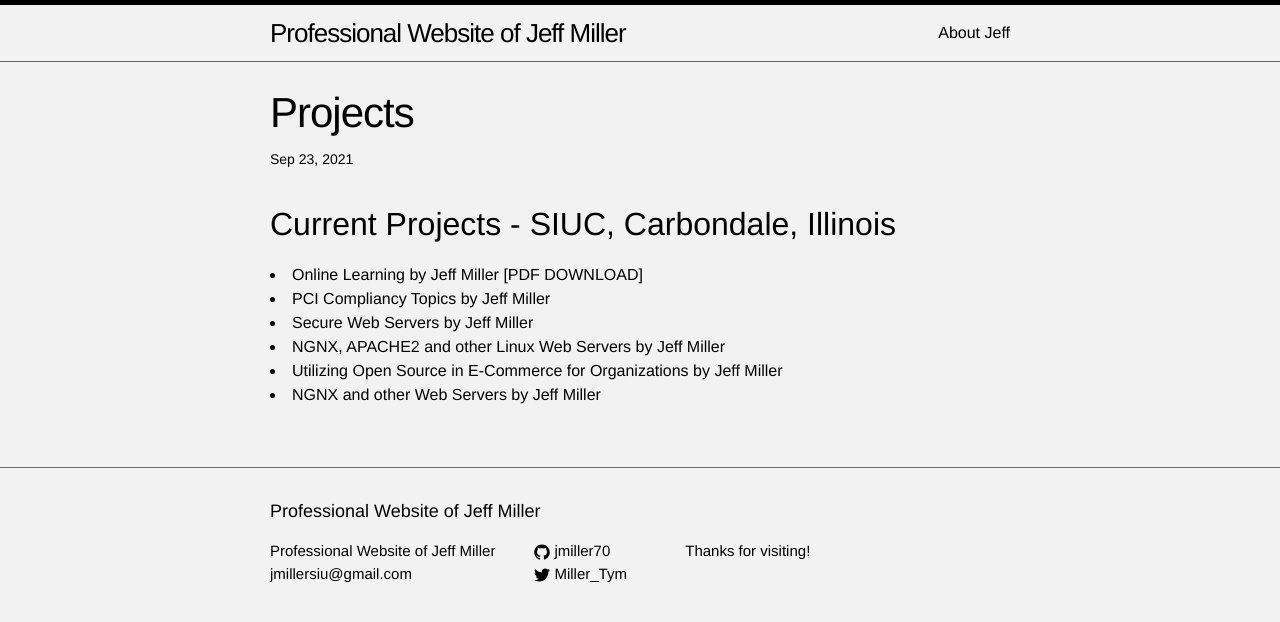
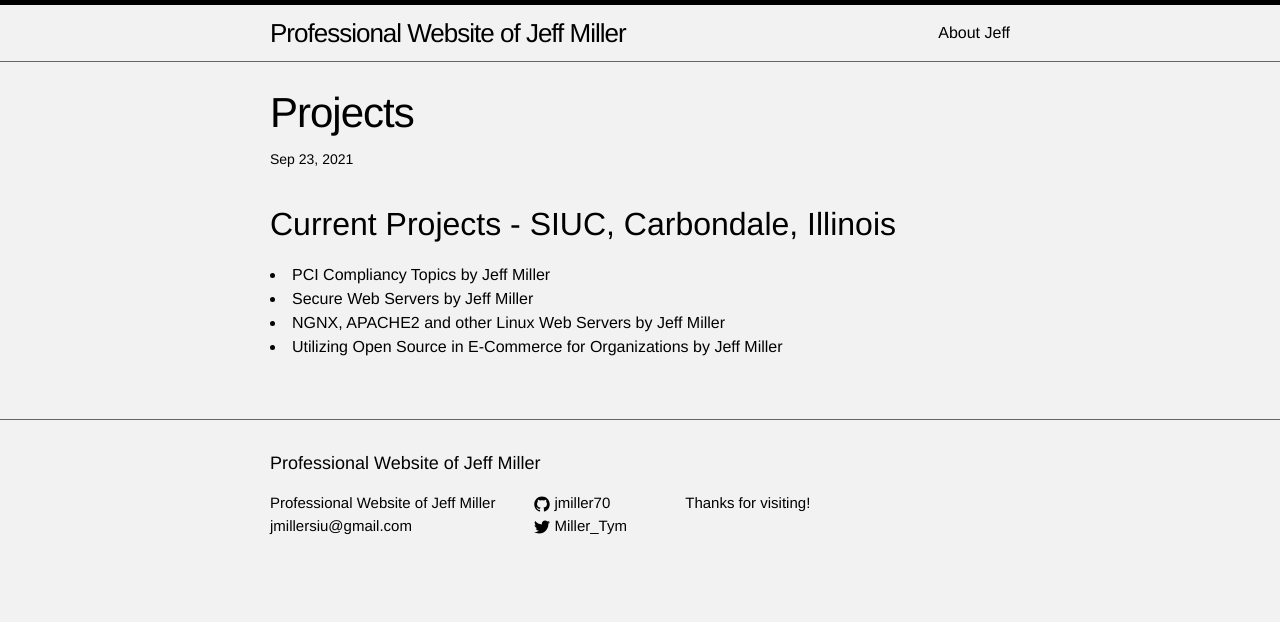
Before and after one commit to jmillersiu/jmillersiu.github.io, a Jekyll site: the page built from _posts/2021-09-23-projects.markdown, in a window 1280 px wide. Shown: the top 622 px of the page. Built offline with Jekyll 4.4.1, drawn with Linux system fonts in a browser that asks for light colours.

Commit message:
Update 2021-09-23-projects.markdown

```diff
--- a/_posts/2021-09-23-projects.markdown
+++ b/_posts/2021-09-23-projects.markdown
@@ -6,9 +6,7 @@ categories: jekyll update
 ---
 Current Projects - SIUC, Carbondale, Illinois
 ---
-<li>Online Learning by Jeff Miller <a href="https://jmillersiu.github.io/assets/Miller_Online_Learning_pdf.pdf" download>[PDF DOWNLOAD]</a></li>
 <li>PCI Compliancy Topics by Jeff Miller</li>
 <li>Secure Web Servers by Jeff Miller</li>
 <li>NGNX, APACHE2 and other Linux Web Servers by Jeff Miller</li>
 <li>Utilizing Open Source in E-Commerce for Organizations by Jeff Miller</li>
-<li>NGNX and other Web Servers by Jeff Miller</li>
```
